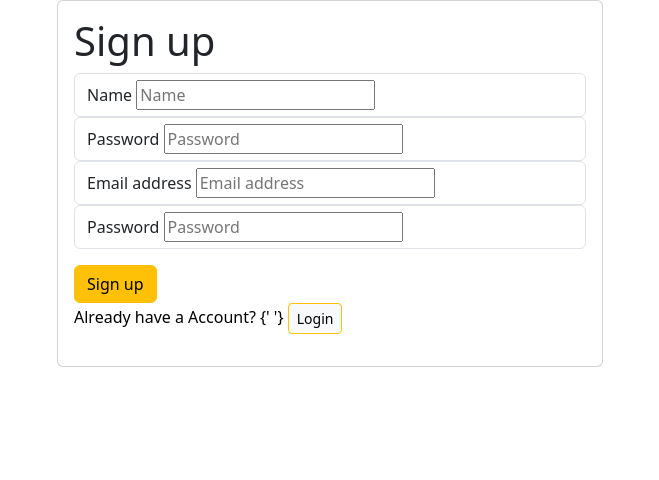
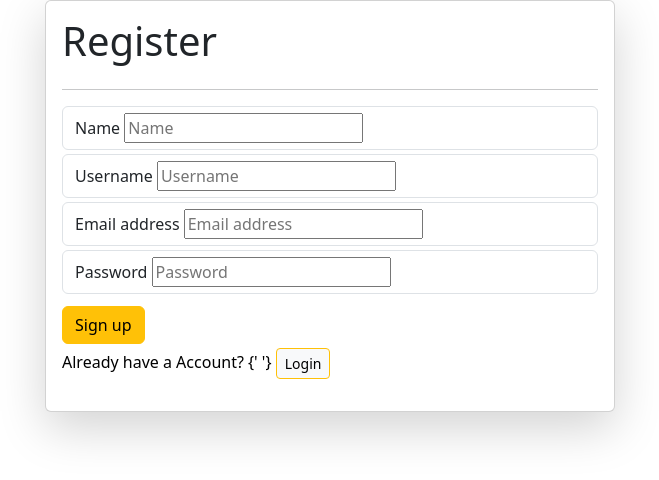
Before and after one commit to anandspaces/django-restaurant, a Django app: page /signup/ in a window 1280 px wide. Shown: the top 480 px of the page, without its empty margins (310-969 px from the left). Run offline with Django 5.2, Linux system fonts and the light colour scheme.

Commit message:
improved login and signup functionality

```diff
--- a/dishes/urls.py
+++ b/dishes/urls.py
@@ -1,5 +1,5 @@
 from django.urls import path
-from .views import home,web,inform,confirm,login,signup
+from .views import home,web,inform,confirm,login,register
 
 urlpatterns = [
     path('',home,name='home'),
@@ -7,5 +7,5 @@ urlpatterns = [
     path('inform/',inform,name='inform'),
     path('confirm/',confirm,name='confirm'),
     path('login/',login,name='login'),
-    path('signup/',signup,name='signup'),
+    path('signup/',register,name='signup'),
 ]
--- a/dishes/views.py
+++ b/dishes/views.py
@@ -1,6 +1,9 @@
 from django.shortcuts import render,redirect
+from datetime import datetime
+from django.contrib import messages
+from django.contrib.auth import authenticate
+from django.contrib.auth.models import User
 from .forms import CustomerForm
-from datetime import datetime
 from .models import Customer
 # Create your views here.
 
@@ -36,7 +39,45 @@ def confirm(request):
     return render(request,'ReservationConfirmation.html',{'RID':reference_no_var})
 
 def login(request):
+    if request.method == 'POST':
+        username = request.POST.get('username')
+        password = request.POST.get('username')
+
+        if User.objects.filter(username = username).exists():
+            messages.error(request, 'Invalid Username')
+            return redirect('/login/')
+
+        user = authenticate(username = username, password = password)
+        if user is None:
+            messages.error(request,'Invalid username/password')
+            return redirect('/login/')
+        else:
+            login()
+            return redirect('/home/')
+
     return render(request,'login.html',{})
 
-def signup(request):
+def register(request):
+    if request.method == 'POST':
+        name = request.POST.get('name')
+        username = request.POST.get('username')
+        email = request.POST.get('email')
+        password = request.POST.get('password')
+
+        user = User.objects.filter(username = username)
+        if user.exists():
+            messages.info(request,'username already taken!')
+            return redirect(request, '/signup/')
+
+        user = User.objects.create(
+            name = name,
+            username = username,
+            email = email,
+            # password = password
+        )
+        user.set_password(password) # salting
+        user.save()
+        messages.info(request, 'Account created successfully!')
+        return redirect('/signup/')
+
     return render(request,'signup.html',{})
--- a/templates/header.html
+++ b/templates/header.html
@@ -27,6 +27,7 @@
 				<input class="form-control me-2" type="search" placeholder="Search" aria-label="Search">
 				<button class="btn btn-outline-warning" type="submit">Search</button>
 			</form>
+			<button class="btn btn-outline-warning" type="submit">Logout</button>
 		</div>
 	</div>
 </nav>
--- a/templates/signup.html
+++ b/templates/signup.html
@@ -4,14 +4,19 @@
 
 <div class='container h-100'>
     <div class='row h-100 justify-content-center align-items-center'>
-    <div class='col-md-6 '>
-    <div class="card">
-    <div class="card-body">
+    <div class='col-md-6 card p-3 shadow-lg'>
 
-        <h1> Sign up </h1>
-
-        <form class='form-group'>
-            <div class='form-control'>
+        <h1> Register </h1>
+        <hr />
+        {% if messages %}
+        <div class="alert alert-primary" role="alert">
+            {% for message in messages %}
+            {{ message }}
+            {% endfor %}
+        </div>
+        {% endif %}
+        <form class='form-group' action="post">
+            <div class='form-control mb-1'>
                 <label for="name">
                     Name
                 </label>
@@ -23,19 +28,19 @@
                     placeholder="Name"
                 />
             </div>
-            <div class="form-control">
-                <label for="password">
-                    Password
+            <div class="form-control mb-1">
+                <label for="username">
+                    Username
                 </label>
                 <input
-                    id="password"
+                    id="username"
                     name="email"
                     type="email"
                     required
-                    placeholder="Password"
+                    placeholder="Username"
                 />
             </div>
-            <div class="form-control">
+            <div class="form-control mb-1">
                 <label for="email-address">
                     Email address
                 </label>
@@ -48,7 +53,7 @@
                 />
             </div>
 
-            <div class='form-control'>
+            <div class='form-control mb-1'>
                 <label for="password">
                     Password
                 </label>
@@ -61,8 +66,8 @@
                 />
             </div>
 
-            <div>
-                <button class='btn btn-warning mt-3' >
+            <div class="mb-1">
+                <button class='btn btn-warning mt-2' >
                     Sign up
                 </button>
             </div>
@@ -75,8 +80,7 @@
                 <a href="{% url 'login' %}" class="text-decoration-none">Login</a>
                 </button>
         </p>
-        </div>
-        </div>
+
         </div>
         </div>
   </div>
```
Also changed, not shown: templates/login.html (+4 -8 lines).
